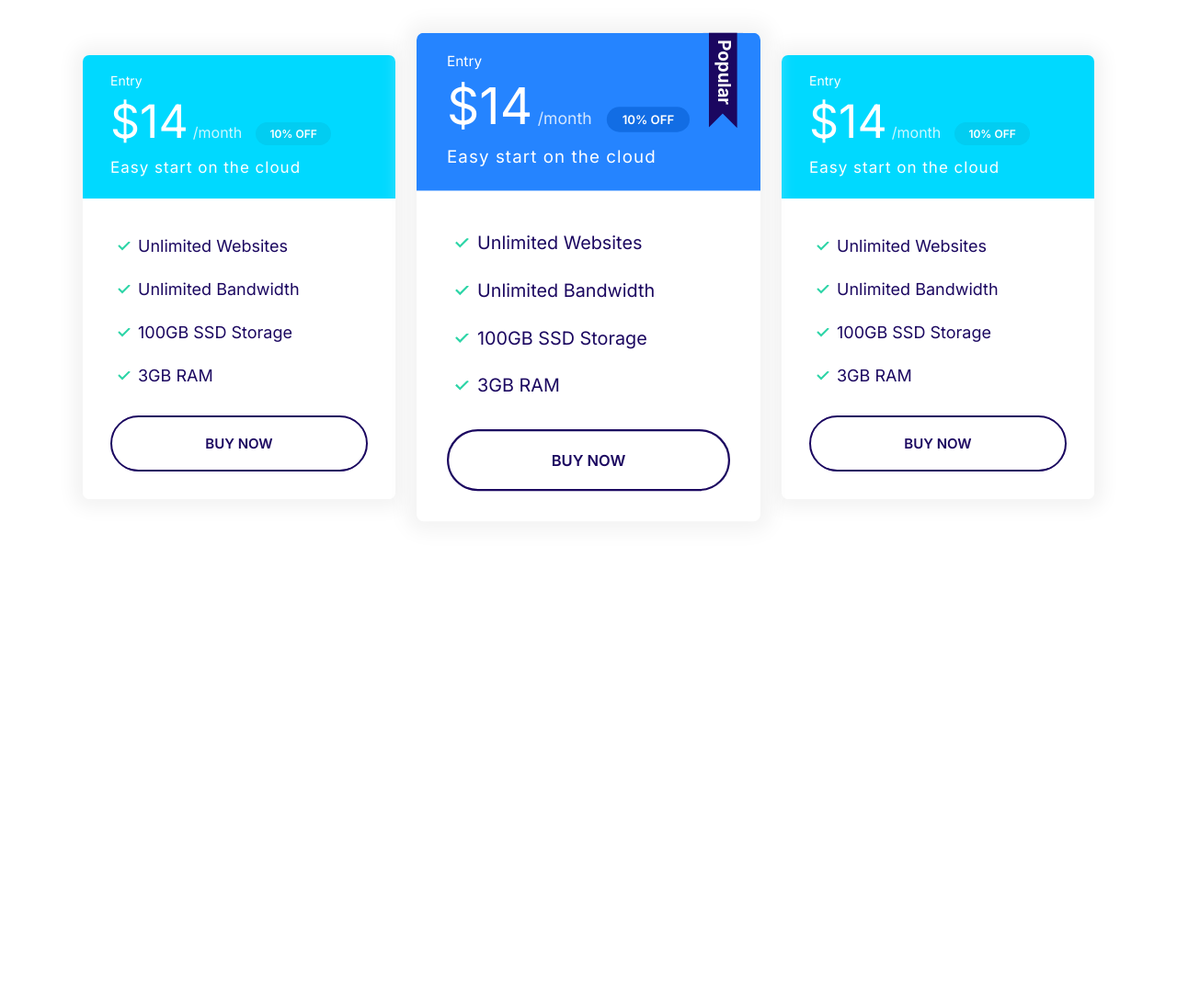
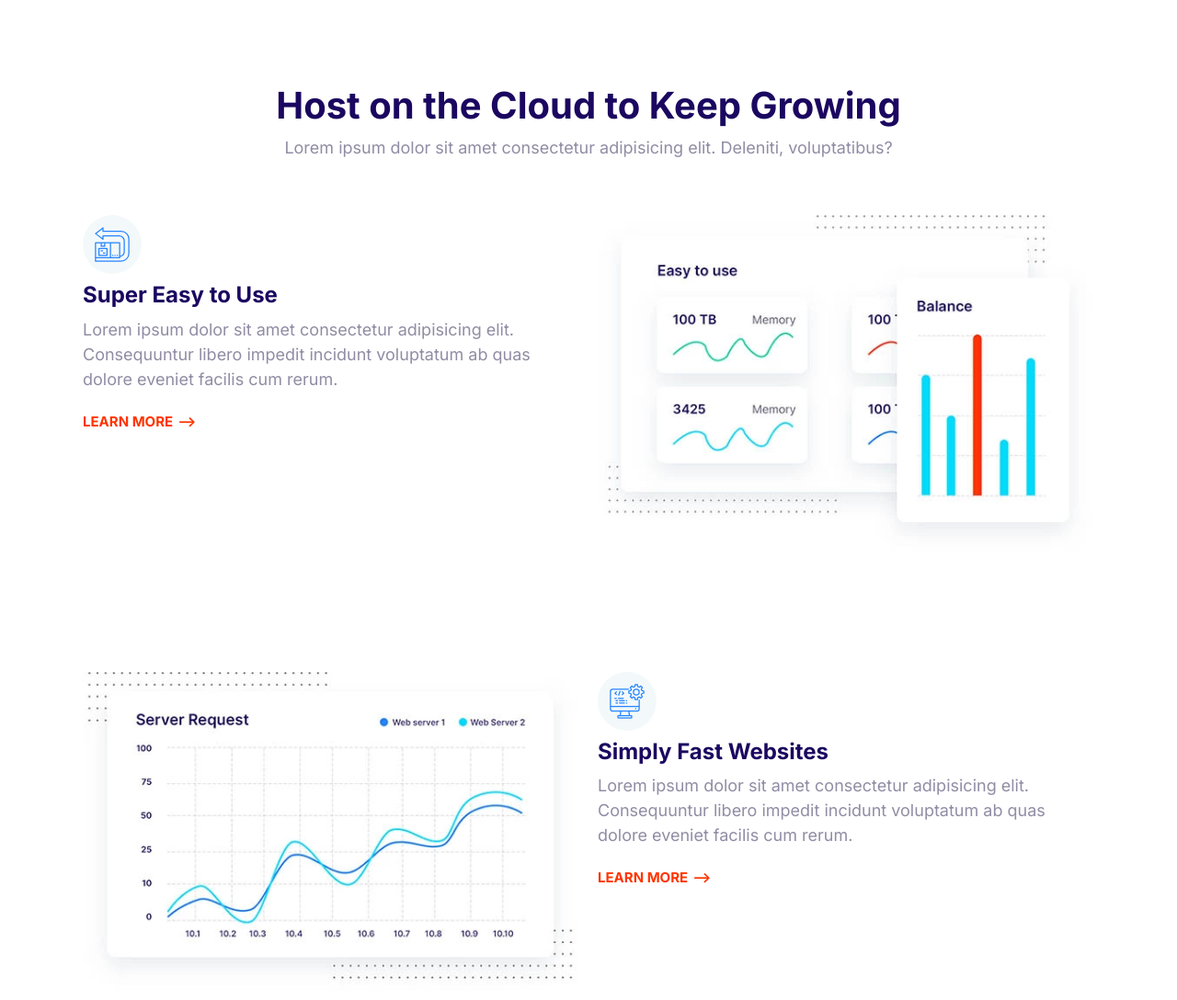
Before and after one commit to ramtinmovahed/moshify, a plain HTML site: page index.html in a window 1280 px wide. Shown: the top 1088 px of the page at 92% size. Before the commit the page ends 800 px from the top, so only its background shows below. Drawn offline with Linux system fonts and the light colour scheme.

Commit message:
build the features block component.

```diff
--- a/css/styles.css
+++ b/css/styles.css
@@ -732,3 +732,28 @@ a {
 	max-width: 500px;
 	margin: 0 auto;
 }
+
+/* Features */
+
+.feature {
+	gap: 4rem 2rem;
+	margin: 12rem 0;
+}
+
+.feature:first-of-type {
+	margin-top: 6rem;
+}
+
+.feature__heading {
+	margin: 1rem 0;
+}
+
+.feature__image {
+	width: 100%;
+}
+
+@media screen and (min-width: 768px) {
+	.feature:nth-last-of-type(even) .feature__content {
+		order: 2;
+	}
+}
--- a/index.html
+++ b/index.html
@@ -14,69 +14,66 @@
 </head>
 
 <body>
-  <section class="block container block-plans">
-    <div class="grid grid--1x3">
-      <div class="plan">
-        <div class="card card--secondary">
-          <header class="card__header">
-            <h3 class="plan__name">Entry</h3>
-            <span class="plan__price">$14</span>
-            <span class="plan__billing-cycle">/month</span>
-            <span class="badge badge--secondary badge--small">10% OFF</span>
-            <span class="plan__description">Easy start on the cloud</span>
-          </header>
-          <div class="card__body">
-            <ul class="list list--tick">
-              <li class="list__item">Unlimited Websites</li>
-              <li class="list__item">Unlimited Bandwidth</li>
-              <li class="list__item">100GB SSD Storage</li>
-              <li class="list__item">3GB RAM</li>
-            </ul>
-            <button class="btn btn--outline btn--block">Buy Now</button>
-          </div>
-        </div>
+  <section class="block container">
+    <header class="block__header">
+      <h2>Host on the Cloud to Keep Growing</h2>
+      <p>Lorem ipsum dolor sit amet consectetur adipisicing elit. Deleniti, voluptatibus?</p>
+    </header>
+    <article class="grid grid--1x2 feature">
+      <div class="feature__content">
+        <span class="icon-container">
+          <svg class="icon icon--primary">
+            <use xlink:href="images/sprite.svg#easy"></use>
+          </svg>
+        </span>
+        <h3 class="feature__heading">Super Easy to Use</h3>
+        <p>Lorem ipsum dolor sit amet consectetur adipisicing elit. Consequuntur libero impedit incidunt voluptatum ab
+          quas dolore eveniet facilis cum rerum.</p>
+        <a href="#" class="link-arrow">Learn More</a>
       </div>
-      <div class="plan plan--popular">
-        <div class="card card--primary">
-          <header class="card__header">
-            <h3 class="plan__name">Entry</h3>
-            <span class="plan__price">$14</span>
-            <span class="plan__billing-cycle">/month</span>
-            <span class="badge badge--primary badge--small">10% OFF</span>
-            <span class="plan__description">Easy start on the cloud</span>
-          </header>
-          <div class="card__body">
-            <ul class="list list--tick">
-              <li class="list__item">Unlimited Websites</li>
-              <li class="list__item">Unlimited Bandwidth</li>
-              <li class="list__item">100GB SSD Storage</li>
-              <li class="list__item">3GB RAM</li>
-            </ul>
-            <button class="btn btn--outline btn--block">Buy Now</button>
-          </div>
-        </div>
+      <picture>
+        <source type="image/webp" srcset="images/easy.webp 1x, images/easy@2x.webp 2x">
+        <source type="image/jpg" srcset="images/easy.jpg 1x, images/easy@2x.jpg 2x">
+        <img class="feature__image" src="images/easy@2x.jpg" alt="">
+      </picture>
+    </article>
+    <article class="grid grid--1x2 feature">
+      <div class="feature__content">
+        <span class="icon-container">
+          <svg class="icon icon--primary">
+            <use xlink:href="images/sprite.svg#computer"></use>
+          </svg>
+        </span>
+        <h3 class="feature__heading">Simply Fast Websites</h3>
+        <p>Lorem ipsum dolor sit amet consectetur adipisicing elit. Consequuntur libero impedit incidunt voluptatum ab
+          quas dolore eveniet facilis cum rerum.</p>
+        <a href="#" class="link-arrow">Learn More</a>
       </div>
-      <div class="plan">
-        <div class="card card--secondary">
-          <header class="card__header">
-            <h3 class="plan__name">Entry</h3>
-            <span class="plan__price">$14</span>
-            <span class="plan__billing-cycle">/month</span>
-            <span class="badge badge--secondary badge--small">10% OFF</span>
-            <span class="plan__description">Easy start on the cloud</span>
-          </header>
-          <div class="card__body">
-            <ul class="list list--tick">
-              <li class="list__item">Unlimited Websites</li>
-              <li class="list__item">Unlimited Bandwidth</li>
-              <li class="list__item">100GB SSD Storage</li>
-              <li class="list__item">3GB RAM</li>
-            </ul>
-            <button class="btn btn--outline btn--block">Buy Now</button>
-          </div>
-        </div>
+      <picture>
+        <source type="image/webp" srcset="images/fast.webp 1x, images/fast@2x.webp 2x">
+        <source type="image/jpg" srcset="images/fast.jpg 1x, images/fast@2x.jpg 2x">
+        <img class="feature__image" src="images/fast@2x.jpg" alt="">
+      </picture>
+    </article>
+
+    <article class="grid grid--1x2 feature">
+      <div class="feature__content">
+        <span class="icon-container">
+          <svg class="icon icon--primary">
+            <use xlink:href="images/sprite.svg#clock"></use>
+          </svg>
+        </span>
+        <h3 class="feature__heading">WordPress made easy</h3>
+        <p>Lorem ipsum dolor sit amet consectetur adipisicing elit. Consequuntur libero impedit incidunt voluptatum ab
+          quas dolore eveniet facilis cum rerum.</p>
+        <a href="#" class="link-arrow">Learn More</a>
       </div>
-    </div>
+      <picture>
+        <source type="image/webp" srcset="images/wordpress.webp 1x, images/wordpress@2x.webp 2x">
+        <source type="image/jpg" srcset="images/wordpress.jpg 1x, images/wordpress@2x.jpg 2x">
+        <img class="feature__image" src="images/wordpress@2x.jpg" alt="">
+      </picture>
+    </article>
   </section>
   <script src="js/main.js"></script>
 </body>
```
Also changed, not shown: components/features-block.html (added, +61 -0 lines), images/easy.jpg (added), images/easy.webp (added), images/easy@2x.jpg (added), images/easy@2x.webp (added), images/fast.jpg (added), images/fast.webp (added), images/fast@2x.jpg (added), images/fast@2x.webp (added), images/support.jpg (added), images/support.webp (added), images/support@2x.jpg (added), images/support@2x.webp (added), images/wordpress.jpg (added), 3 more files.
